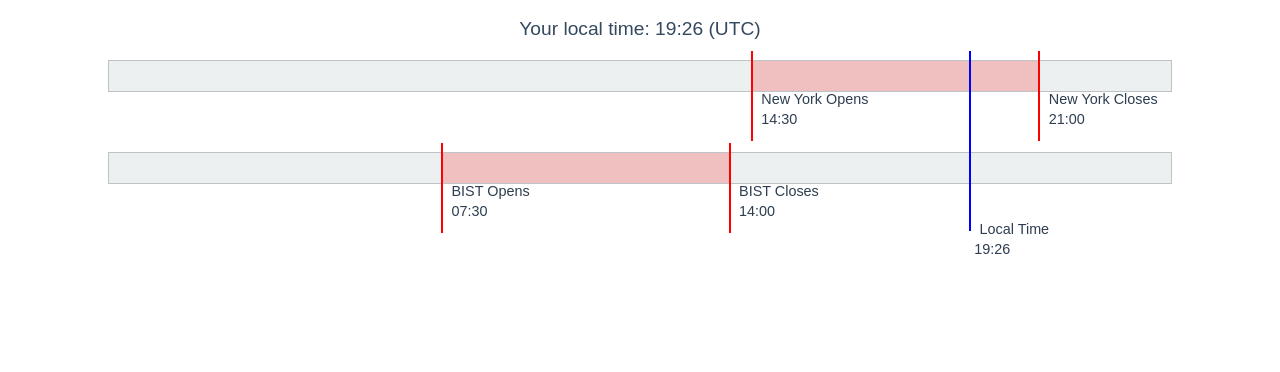
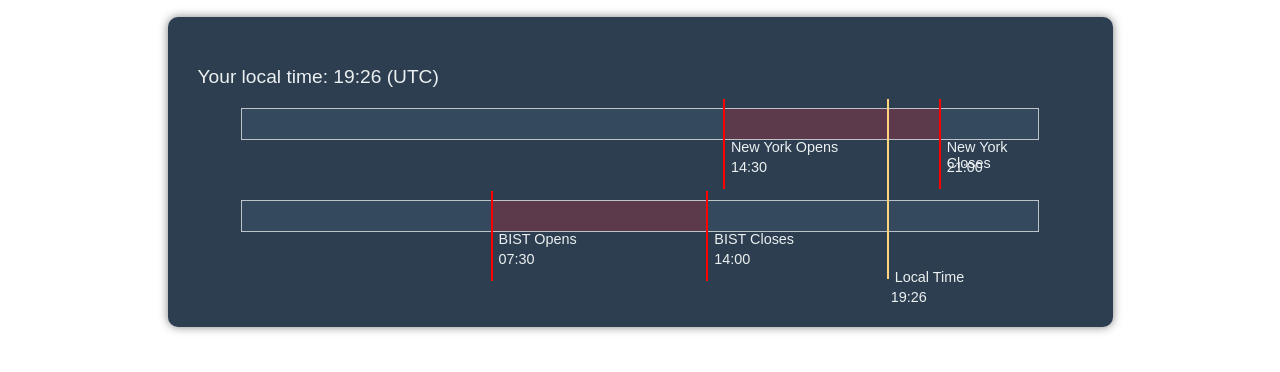
Before and after one commit to mituncer/markethours, a plain HTML site: page index.html in a window 1280 px wide. Shown: the part 90-462 px from the top of the page. Drawn offline with Linux system fonts and the light colour scheme.

Commit message:
Update index.html new start

```diff
--- a/index.html
+++ b/index.html
@@ -12,16 +12,28 @@
         }
         h1 {
             color: #2c3e50;
+            margin-bottom: 20px;
+        }
+        .frame {
+            background-color: #2c3e50;
+            color: #ecf0f1;
+            padding: 30px;
+            border-radius: 10px;
+            box-shadow: 0 0 10px rgba(0, 0, 0, 0.5);
+            text-align: left;
+            width: 75%; /* Adjust width to your preference (e.g., 80%, 100%) */
+            height: 250px;
+            margin: 0 auto; /* Centers the frame */
         }
         p {
             font-size: 1.2em;
-            color: #34495e;
+            color: #ecf0f1;
         }
         .time-bar {
             position: relative;
             width: 90%;
             height: 30px;
-            background: #ecf0f1;
+            background: #34495e;
             margin: 20px auto;
             border: 1px solid #bdc3c7;
         }
@@ -38,10 +50,9 @@
             width: 2px;
         }
         .local-time {
-            background: blue;
+            background: #FFD580;
             z-index: 10; /* Ensure it's in front of other elements */
             position: relative; /* Required for z-index to take effect */
-
         }
         .market-time {
             background: red;
@@ -50,13 +61,13 @@
             position: absolute;
             top: 30px; /* Adjusted for market names */
             font-size: 0.9em;
-            color: #2c3e50;
+            color: #ecf0f1;
         }
         .time-label {
             position: absolute;
             top: 50px; /* Adjusted for time display */
             font-size: 0.9em;
-            color: #2c3e50;
+            color: #ecf0f1;
         }
         .time-bar + .time-bar {
             margin-top: 60px;
@@ -65,6 +76,7 @@
 </head>
 <body>
     <h1>Market Hours</h1>
+<div class="frame">
     <p id="local-time">Detecting your local time...</p>
 
     <div class="time-bar" id="time-bar">
@@ -88,7 +100,7 @@
         <div class="label" id="bist-close-label">BIST Closes</div>
         <div class="time-label" id="bist-close-time"></div>
     </div>
-
+</div>
     <script>
         function displayLocalTime() {
             const now = new Date();
@@ -164,8 +176,6 @@
             marketOpenTimeLabel.style.left = `${openPercentage + 1}%`;
             marketOpenTimeLabel.textContent = `${openTime.getHours().toString().padStart(2, '0')}:${openTime.getMinutes().toString().padStart(2, '0')}`;
 
-
-
             marketCloseLabel.style.left = `${closePercentage + 1}%`;
 
             const marketCloseTimeLabel = document.getElementById(closeTimeId);
```
